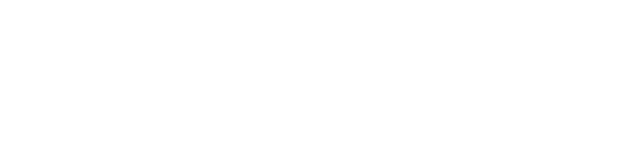
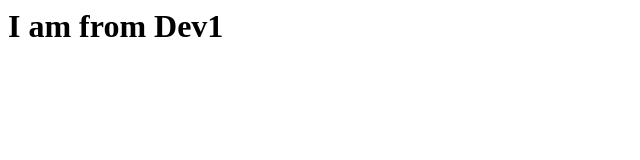
Before and after one commit to swapnamanjar/Demo-Repo, a plain HTML site: page index.html in a window 1280 px wide. Shown: the whole page, without its empty margins (0-640 px from the left). Drawn offline with Linux system fonts and the light colour scheme.

Commit message:
edited by Dev1

```diff
--- a/index.html
+++ b/index.html
@@ -1,5 +1,6 @@
 <head>
 <body>
 <title>This is a git example </title>
+<h1> I am from Dev1 </h1>
 </body>
 </head>
```
